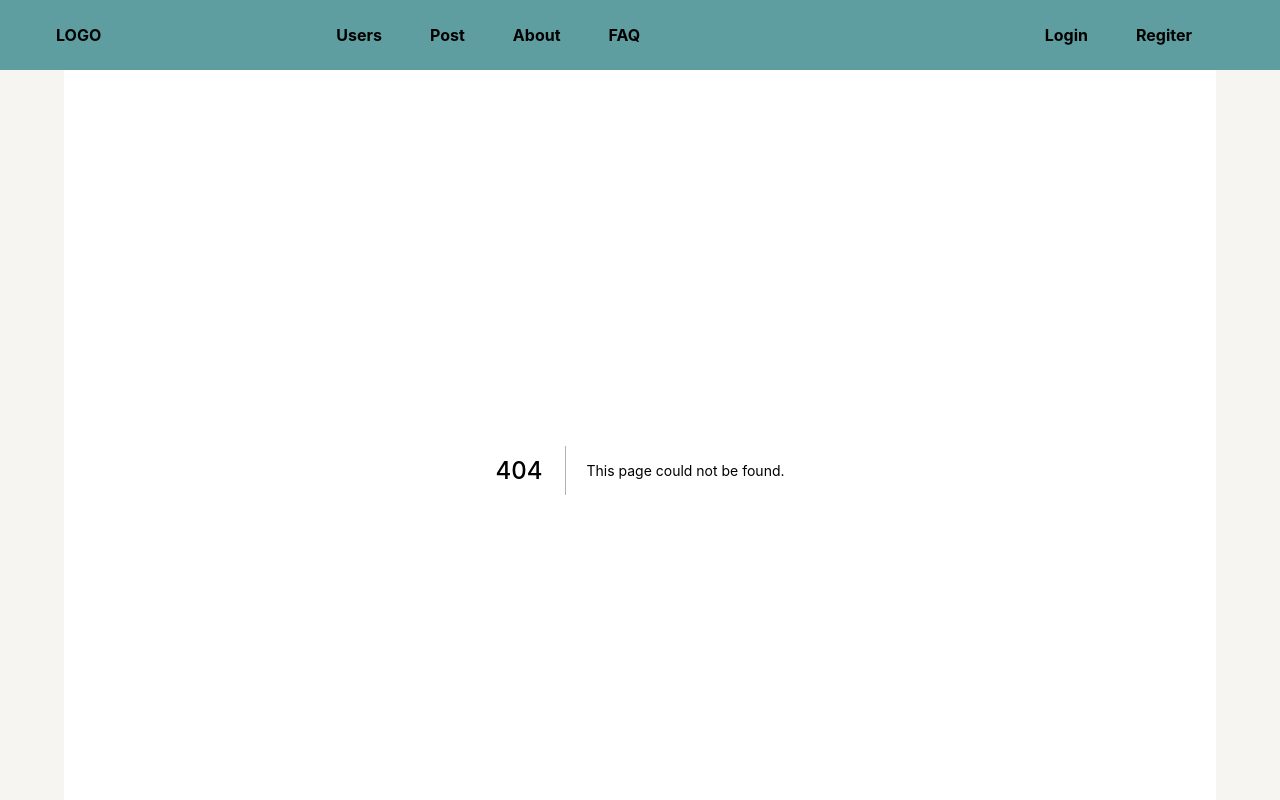
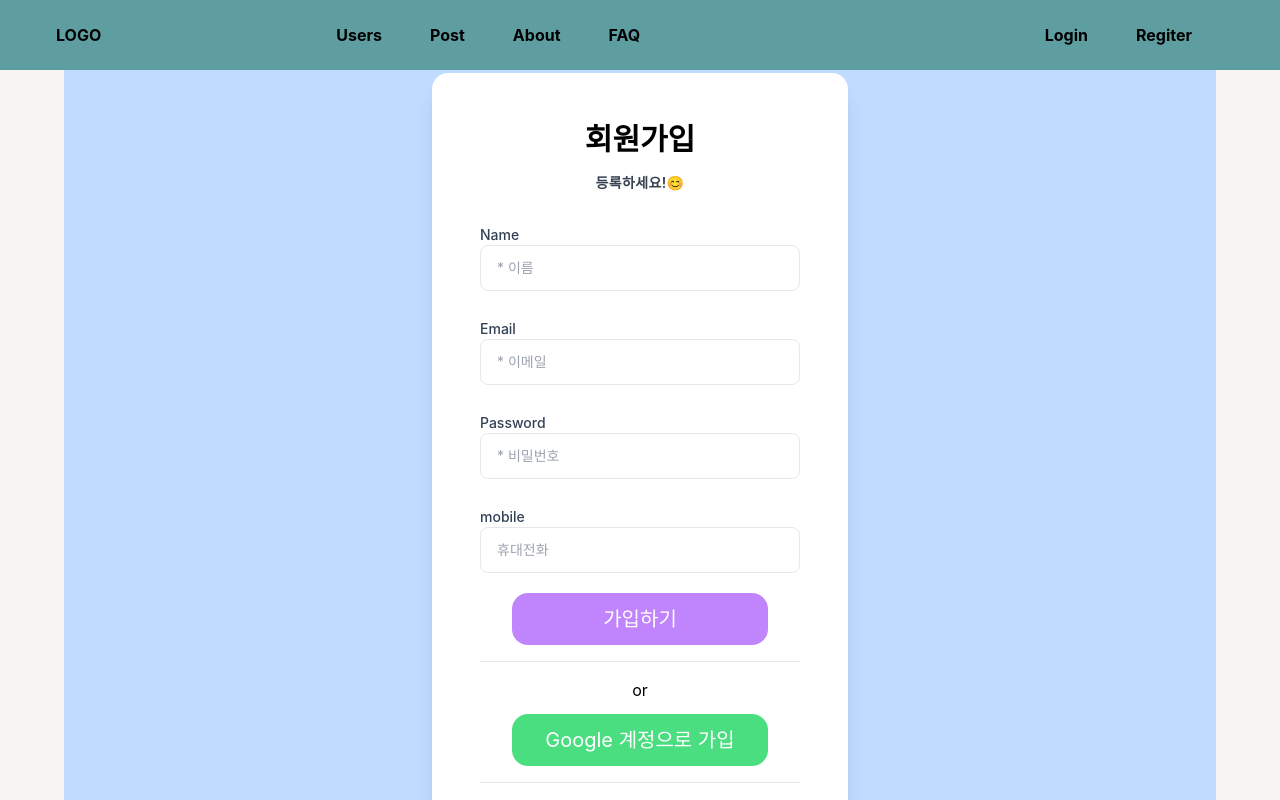
Before and after one commit to kangmin5/js-crud1, a Next.js app: page /users/join in a window 1280 px wide. Before the commit this address had no page. Shown: the top 800 px of the page. Built offline with nearby package versions, Linux system fonts and the light colour scheme.

Commit message:
2022-07-21 회원가입 페이지완성=user목록crud연결

```diff
--- a/src/components/frame/Nav.jsx
+++ b/src/components/frame/Nav.jsx
@@ -14,8 +14,8 @@ const Nav = () => {
                 <Link href='/faq'><li className={styles.li}>FAQ</li></Link>
             </ul>
             <ul className={styles.ul2}>
-                <Link href='/login'><li className={styles.li}>Login</li></Link>
-                <Link href='/join'><li className={styles.li}>Regiter</li></Link>
+                <Link href='/users/login'><li className={styles.li}>Login</li></Link>
+                <Link href='/users/join'><li className={styles.li}>Regiter</li></Link>
             </ul>
         </div>
     </div>
--- a/src/components/Join/Join.js
+++ b/src/components/users/Join.js
@@ -1,5 +1,9 @@
+import { nanoid } from '@reduxjs/toolkit'
+import { setUserSlice } from 'modules/slices'
+import { CREATE_USER, UPDATE_USER_BY_ID } from "modules/types";
 import Link from 'next/link'
 import React from 'react'
+import { useDispatch, useSelector } from 'react-redux'
 import tw from "tailwind-styled-components"
 
 
@@ -10,6 +14,33 @@ const JoinSpan = tw.span`
     text-slate-700
 `
 const Join = () => {
+    const user = useSelector(state => state.user)
+    const dispatch = useDispatch();
+    const handleChange = (prop) => (e) => {
+        e.preventDefault();
+        dispatch(setUserSlice({ ...user, [prop]: e.target.value }))
+        handleChange('')
+    }
+    const handleSubmit = (e) => {
+        e.preventDefault();
+        // user.id ===0 ? dispatch(addUsersSlice(user)) : dispatch(editUsersSlice)
+        // user.id ===0 ? dispatch(addUsersSlice({...user,id:nanoid(8)})) : dispatch(editUsersSlice(user))
+        if (user.name === "" || user.email === "" || user.password === "") {
+            alert('*표시의 필드는 채워져야 합니다.')
+            return;
+        }
+        user.id === 0
+            ? dispatch({ type: CREATE_USER, user: { ...user, id: nanoid(8) } })
+            : dispatch({ type: UPDATE_USER_BY_ID, user })
+        dispatch(setUserSlice({
+            id : 0,
+            name:"",
+            email:"",
+            password: "",
+            mobile:"",
+        }))
+    }
+
   return (
 
       <div className="bg-blue-200">
@@ -18,7 +49,7 @@ const Join = () => {
               <div className="z-20 px-12 py-12 bg-white shadow-xl rounded-2xl">
                   <div>
                       <h1 className="mb-4 text-3xl font-bold text-center cursor-pointer">
-                          <Link href="/"><a>회원가입</a></Link></h1>
+                          <a>회원가입</a></h1>
                       <p className="mb-8 text-sm font-semibold tracking-wide text-center text-gray-700 cursor-pointer w-80">
                           등록하세요!😊</p>
                   </div>
@@ -28,7 +59,9 @@ const Join = () => {
                         <input
                             name="name"
                             type="text"
-                            placeholder="name"
+                            value={user.name}
+                            onChange={handleChange('name')}
+                            placeholder="* 이름"
                             className="block w-full px-4 py-3 text-sm border rounded-lg outline-none"/>
                         <p className="invisible mt-2 text-sm text-pink-600 peer-invalid:visible">
                         적합한 이름을 넣으시오.
@@ -39,7 +72,9 @@ const Join = () => {
                         <input
                             name="email"
                             type="email"
-                            placeholder="Email Address"
+                            value={user.email}
+                            onChange={handleChange('email')}
+                            placeholder="* 이메일"
                             className="block w-full px-4 py-3 text-sm border rounded-lg outline-none"/>
                         <p className="invisible mt-2 text-sm text-pink-600 peer-invalid:visible">
                         Please provide a valid email address.
@@ -50,7 +85,9 @@ const Join = () => {
                         <input
                             name="password"
                             type="password"
-                            placeholder="Password"
+                            value={user.password}
+                            onChange={handleChange('password')}
+                            placeholder="* 비밀번호"
                                 className="block w-full px-4 py-3 text-sm border rounded-lg outline-none" />
                                 <p className="invisible mt-2 text-sm text-pink-600 peer-invalid:visible">
                                 적합한 비밀번호를 넣으시오.
@@ -61,13 +98,16 @@ const Join = () => {
                         <input
                             name="mobile"
                             type="text"
+                            value={user.mobile}
+                            onChange={handleChange('mobile')}
                             placeholder="휴대전화"
                             className="block w-full px-4 py-3 text-sm border rounded-lg outline-none"/>
                     </label>
                   </div>
 
                   <div className="mt-5 text-center">
-                      <button className="w-64 py-3 text-xl text-white bg-purple-400 rounded-2xl" type="submit">가입하기</button>
+                          <button className="w-64 py-3 text-xl text-white bg-purple-400 rounded-2xl"
+                             onClick={handleSubmit}>가입하기</button>
                       <hr className="my-4"/>
                       <h2 className="mb-3 text-center fs-5 fw-bold">or</h2>
 
--- a/src/components/users/MyTable.jsx
+++ b/src/components/users/MyTable.jsx
@@ -35,6 +35,7 @@ export default function Mytable() {
             <TableCell>Name</TableCell>
             <TableCell align="right">Email</TableCell>
             <TableCell align="right">Password</TableCell>
+            <TableCell align="right">Mobile</TableCell>
             <TableCell align="right">Edit</TableCell>
             <TableCell align="right">Delete</TableCell>
           </TableRow>
@@ -50,6 +51,7 @@ export default function Mytable() {
               </TableCell>
               <TableCell align="right">{row.email}</TableCell>
               <TableCell align="right">{row.password}</TableCell>
+              <TableCell align="right">{row.mobile}</TableCell>
               <TableCell align="right">
                 <Button onClick={()=>dispatch(setUserSlice(row))} fullWidth variant="contained" >수정</Button>
               </TableCell>
--- a/src/modules/slices/userSlice.js
+++ b/src/modules/slices/userSlice.js
@@ -6,7 +6,8 @@ import { createSlice } from "@reduxjs/toolkit";
         id: 0,
         name: '',
         email: '',
-        password:''
+        password: '',
+        mobile:''
     },
     reducers: {
         setUserSlice: (state, action) => {
--- a/src/modules/slices/usersSlice.js
+++ b/src/modules/slices/usersSlice.js
@@ -6,7 +6,8 @@ import { createSlice } from "@reduxjs/toolkit";
         id: 0,
         name: '',
         email: '',
-        password: ''
+        password: '',
+        mobile:''
     }],
     reducers: {
         getUsersSlice: (state, action) => {
--- a/src/pages/users/index.jsx
+++ b/src/pages/users/index.jsx
@@ -1,4 +1,5 @@
 import { Grid } from '@mui/material'
+import Join from 'components/Users/Join'
 import MyForm from 'components/Users/MyForm'
 import Mytable from 'components/Users/MyTable'
 import React from 'react'
@@ -9,9 +10,7 @@ const UsersPage = () => {
   return(
   <div className={styles.container}>
     <Grid container spacing={2} className={styles.left}>
-      <Grid item xs={12} md={4} lg={3} >
-          <MyForm />
-      </Grid>
+
         <Grid item xs={12} md={8} lg={9} className={ styles.right}>
           <Mytable />
       </Grid>
--- a/src/pages/join/index.js
+++ b/src/pages/users/join.js
@@ -1,4 +1,4 @@
-import Join from 'components/Join/Join'
+import Join from 'components/Users/Join'
 import React from 'react'
 
 const JoinPage = () => {
--- a/src/pages/login/index.js
+++ b/src/pages/users/login.js
@@ -1,4 +1,4 @@
-import Login from 'components/Login/Login'
+import Login from 'components/Users/Login'
 import React from 'react'
 
 const LoginPage = () => {
```
Also changed, not shown: src/components/users/MyForm.jsx (+7 -5 lines), users.json (+56 -7 lines), src/components/users/Login.js (renamed from src/components/Login/Login.js).
